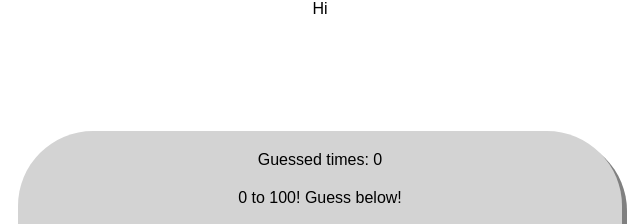
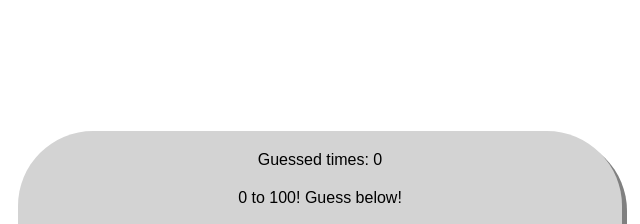
Before and after one commit to YingWaCollege-Student/Guess-Number-Game, a plain HTML site: page number_guess_100/index.html in a window 1280 px wide. Shown: the top 224 px of the page, 320-960 px from the left. Drawn offline with nearby package versions, Linux system fonts and the light colour scheme.

Commit message:
Update index.html

```diff
--- a/number_guess_100/index.html
+++ b/number_guess_100/index.html
@@ -18,7 +18,6 @@
         <br>
         <button onClick="guess()" id="guess_btn">Guess!</button>
     </div>
-    <div id="alert">Hi</div>
     <script src="script.js"></script>
 </body>
 </html>
```
